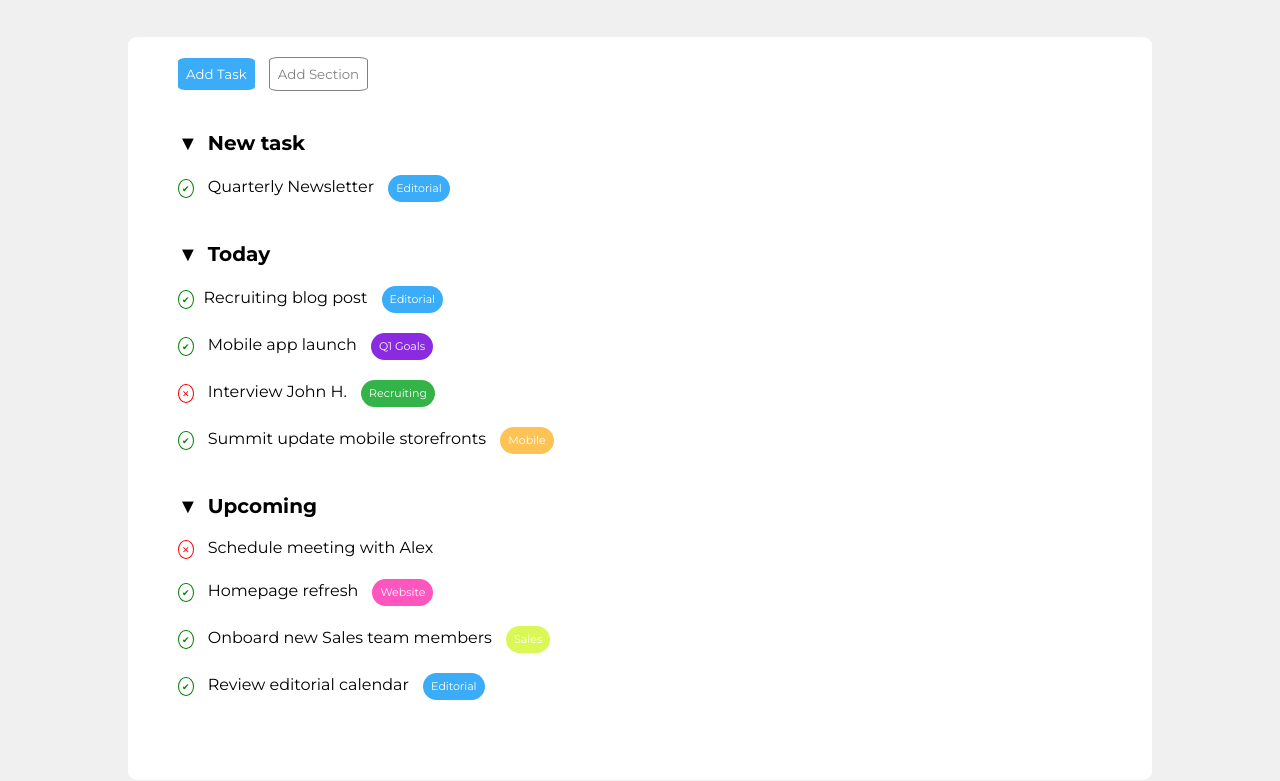
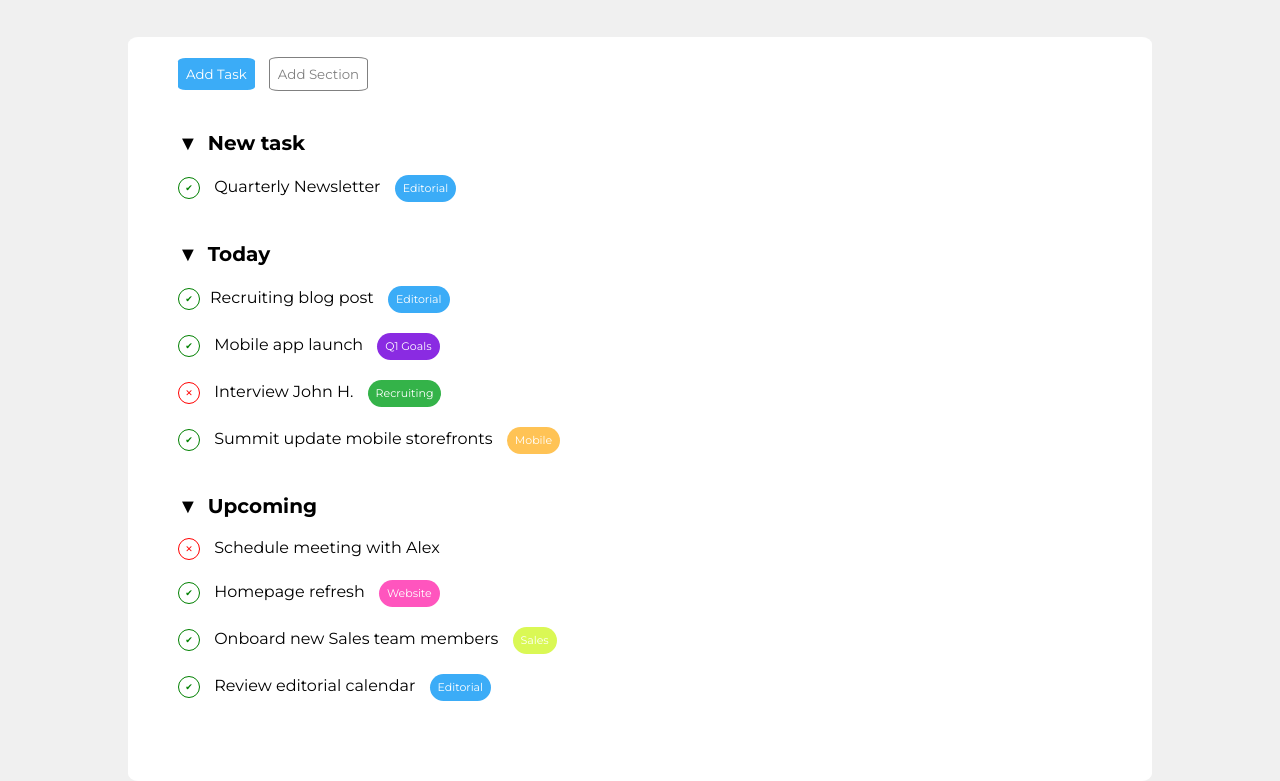
Before and after one commit to valentinobellini/html-css-toboolist, a plain HTML site: page index.html in a window 1280 px wide. Shown: the part 113-894 px from the top of the page. Drawn offline with Linux system fonts and the light colour scheme.

Commit message:
css update

```diff
--- a/CSS/style.css
+++ b/CSS/style.css
@@ -31,7 +31,7 @@ header span {
     color: black;
     font-size: 50px;
     font-weight: 800;
-    vertical-align: bottom;
+    vertical-align: middle;
 }
 
 
@@ -90,23 +90,25 @@ section span::before {
   .task_done::before {
     content: "\2714";
     color: green;
-    border: 1px solid;
-    border-radius: 50%;
-    padding: 3px;
-    font-size: 9px;
-    margin-right: 10px;
-    display: inline-block;
   }
 
   .task::before {
     content: "\2715";
     color: red;
+  }
+
+  .task::before, .task_done::before {
     border: 1px solid;
     border-radius: 50%;
-    padding: 3px;
+    padding: 5px 5px 5px;
     font-size: 9px;
     margin-right: 10px;
+    height: 10px;
+    width: 10px;
     display: inline-block;
+    text-align: center;
+    line-height: 100%;
+    vertical-align: middle;
   }
 
   .task, .task_done {
```
